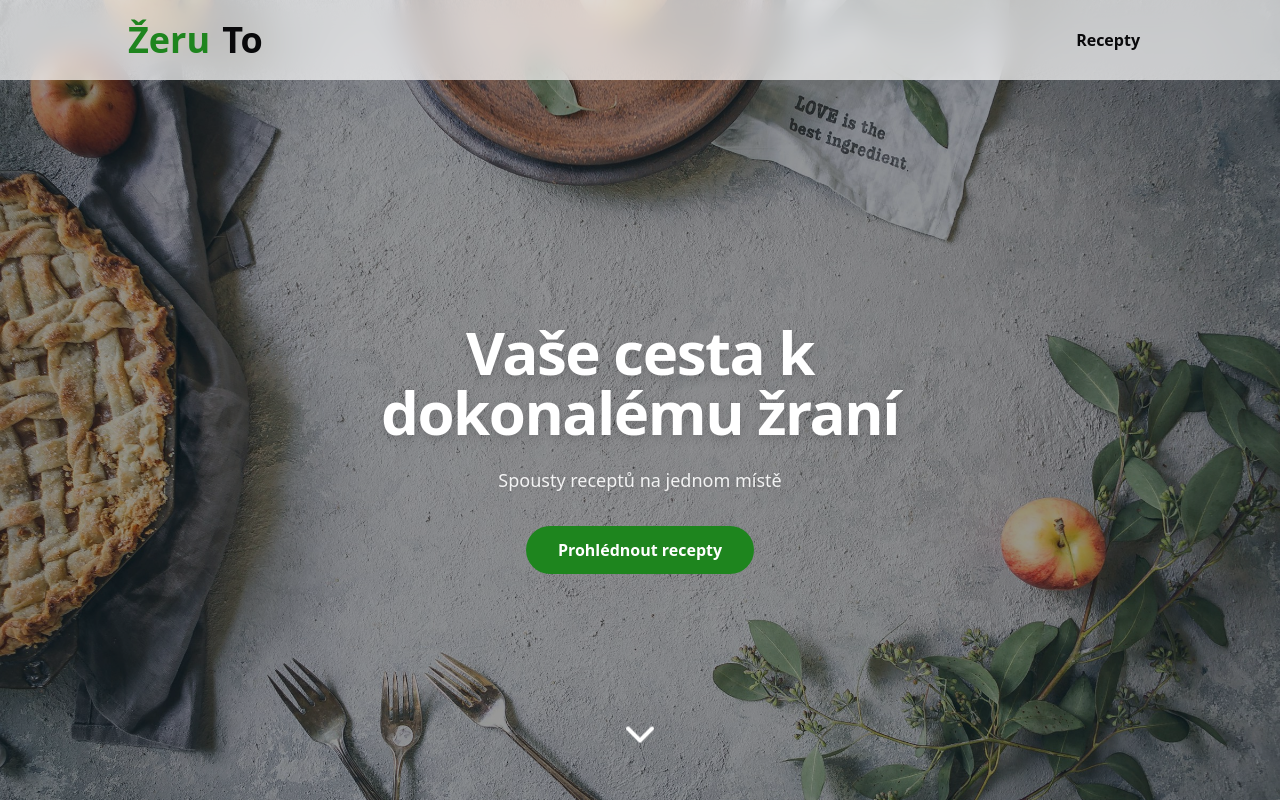
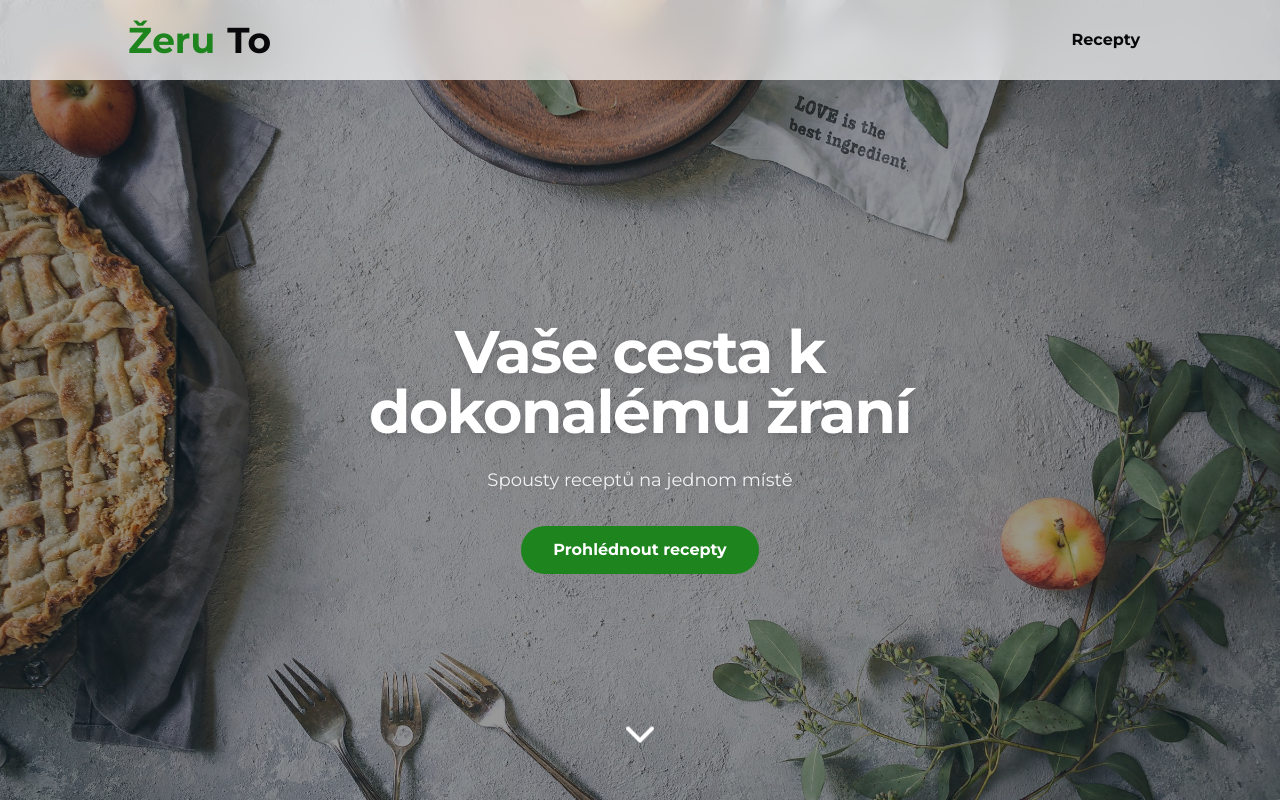
Before and after one commit to Fillipee/volne-recepty, a Next.js app: page / in a window 1280 px wide. Shown: the top 802 px of the page. Built offline with nearby package versions, Linux system fonts and the light colour scheme.

Commit message:
feat: font

```diff
--- a/app/layout.tsx
+++ b/app/layout.tsx
@@ -1,17 +1,12 @@
 import type { Metadata } from 'next';
-import { Geist, Geist_Mono } from 'next/font/google';
+import { Montserrat } from 'next/font/google';
 import './globals.css';
 import Header from '@/components/header';
 import { Toaster } from '@/components/ui/sonner';
 
-const geistSans = Geist({
-    variable: '--font-geist-sans',
+const geistSans = Montserrat({
     subsets: ['latin'],
-});
-
-const geistMono = Geist_Mono({
-    variable: '--font-geist-mono',
-    subsets: ['latin'],
+    weight: ['400', '500', '700'],
 });
 
 export const metadata: Metadata = {
@@ -29,7 +24,7 @@ export default function RootLayout({
 }>) {
     return (
         <html lang="cs">
-            <body className={`${geistSans.variable} ${geistMono.variable} mt-20 antialiased`}>
+            <body className={`${geistSans.className} mt-20 antialiased`}>
                 <Header />
                 {children}
                 <Toaster />
```
